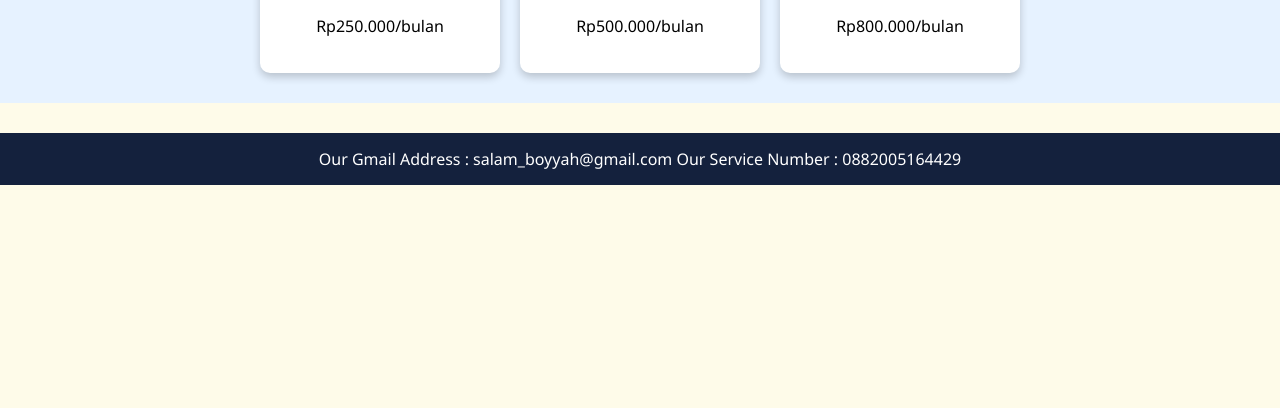
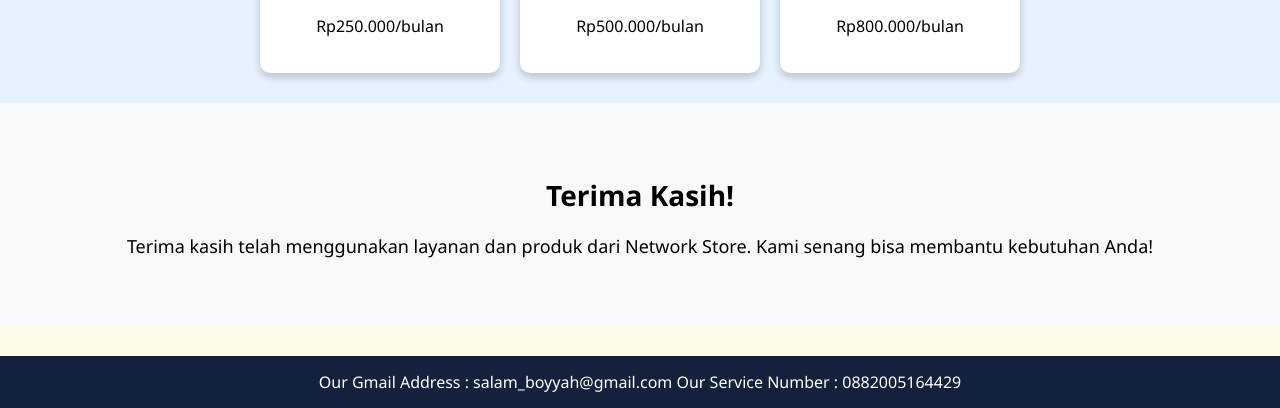
Before and after one commit to playdanner27/NETWORKSTORE, a plain HTML site: page NETWORK STORE WEB PAGE/index.html in a window 1280 px wide. Shown: the part 1445-1853 px from the top of the page. Before the commit the page ends 1630 px from the top, so only its background shows below. Drawn offline with Linux system fonts and the light colour scheme.

Commit message:
index.html

```diff
--- a/NETWORK STORE WEB PAGE/index.html
+++ b/NETWORK STORE WEB PAGE/index.html
@@ -169,6 +169,12 @@ margin-top: 30px;
   </div>
 </section>
 
+    <section id="terima-kasih" style="padding: 50px 20px; text-align: center; background-color: #f8f9fa;">
+  <h2 style="font-size: 28px; margin-bottom: 20px;">Terima Kasih!</h2>
+  <p style="font-size: 18px;">Terima kasih telah menggunakan layanan dan produk dari Network Store. Kami senang bisa membantu kebutuhan Anda!</p>
+</section>
+
+
 
 <footer>
 Our Gmail Address : salam_boyyah@gmail.com
```
